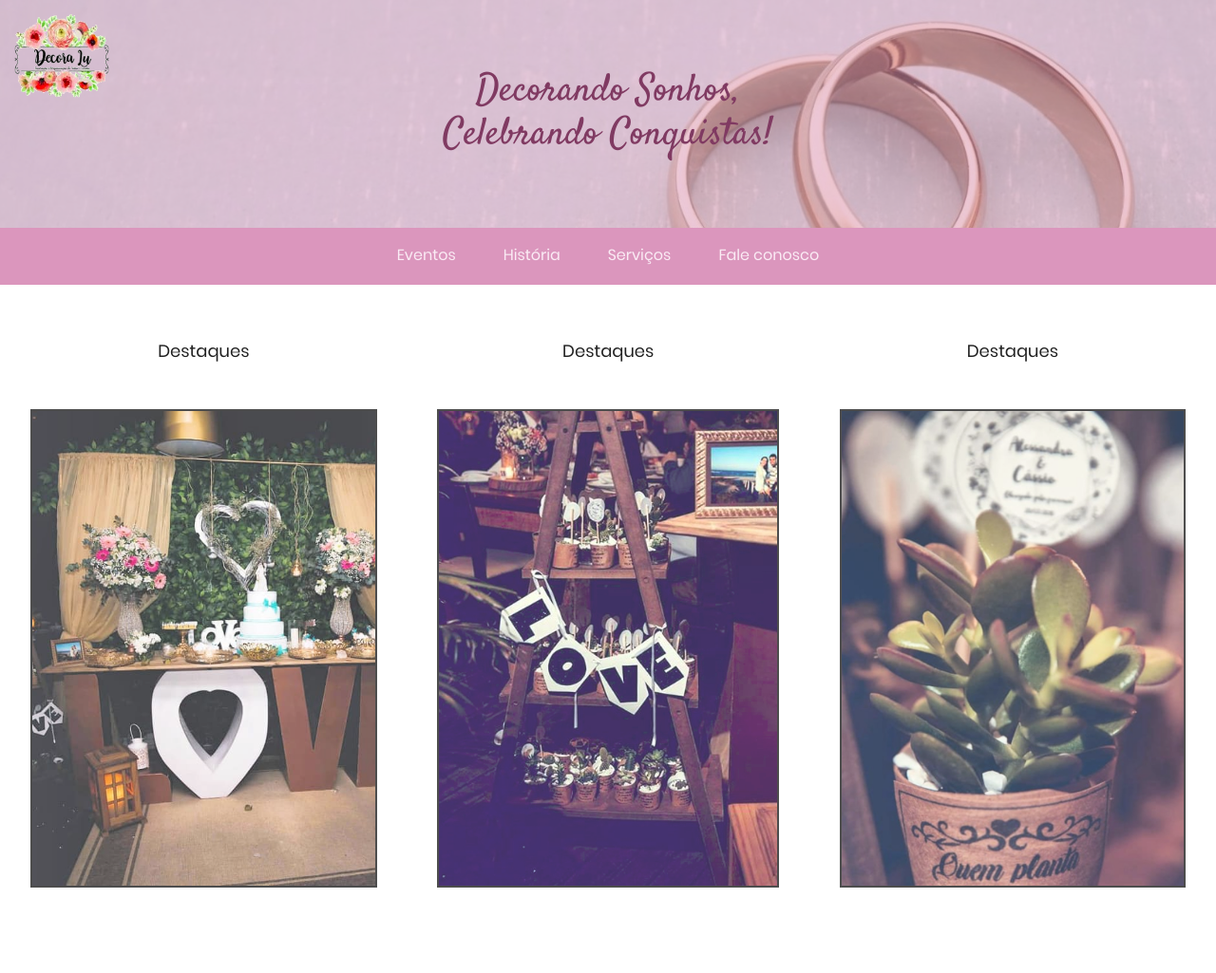
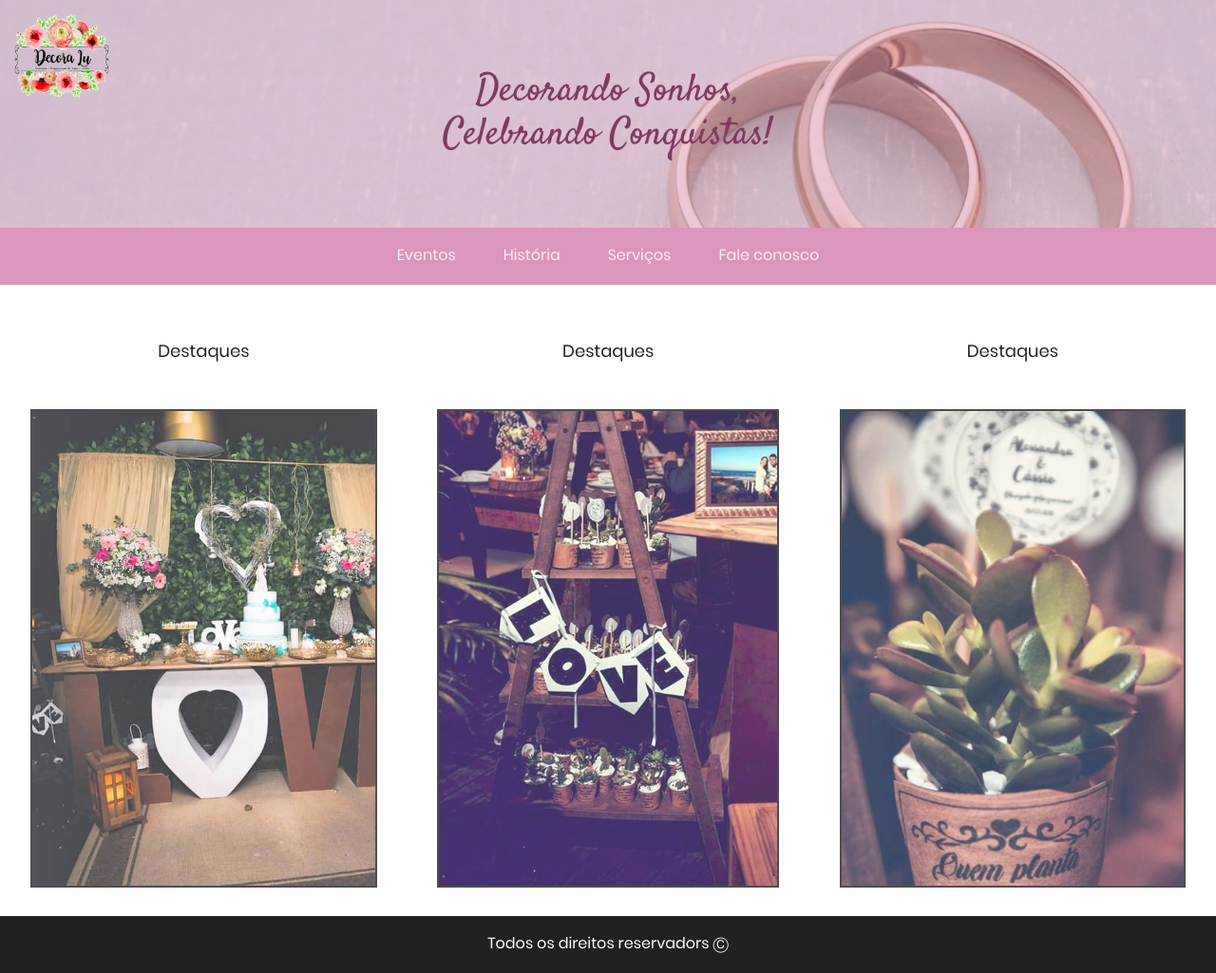
Before and after one commit to nikolasFreitas/2019-2-web-design-decoralu, a plain HTML site: page index.html in a window 1280 px wide. Shown: the whole page at 95% size. Before the commit the page ends 965 px from the top, so only its background shows below. Drawn offline with Linux system fonts and the light colour scheme.

Commit message:
:lipstick: Add footer estyle

```diff
--- a/css/footer.css
+++ b/css/footer.css
@@ -1,4 +1,14 @@
 .footer-container {
+  display: flex;
+  align-items: center;
+  justify-content: center;
   background: var(--font-color-main);
   margin-top: 30px;
+  height: 60px;
 }
+
+.copyright {
+  color: white;
+  margin: 0px;
+  text-align: center;
+}
--- a/index.html
+++ b/index.html
@@ -63,7 +63,7 @@
     </div>
   </section>
   <footer class="footer-container">
-
+    <p class="copyright">Todos os direitos reservadors Ⓒ</p>
   </footer>
 </body>
 </html>
```
